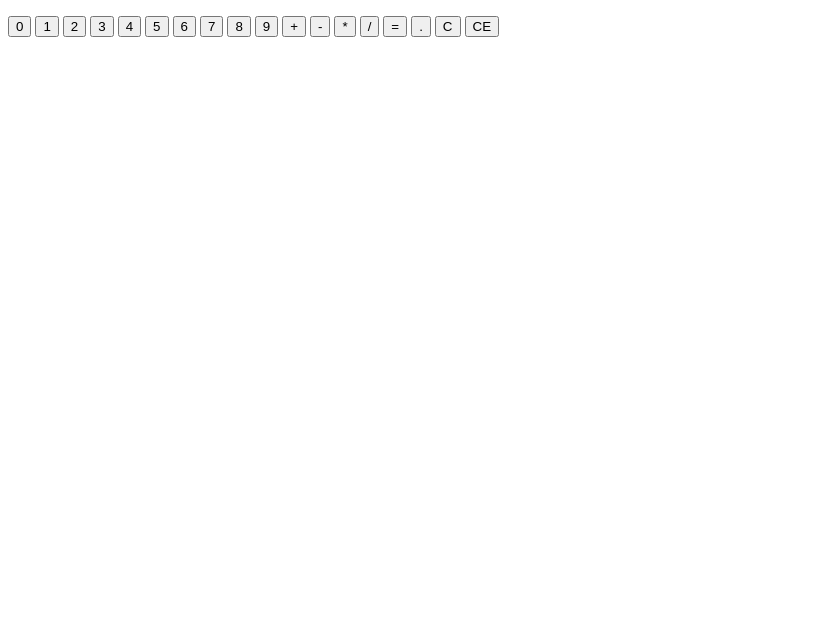
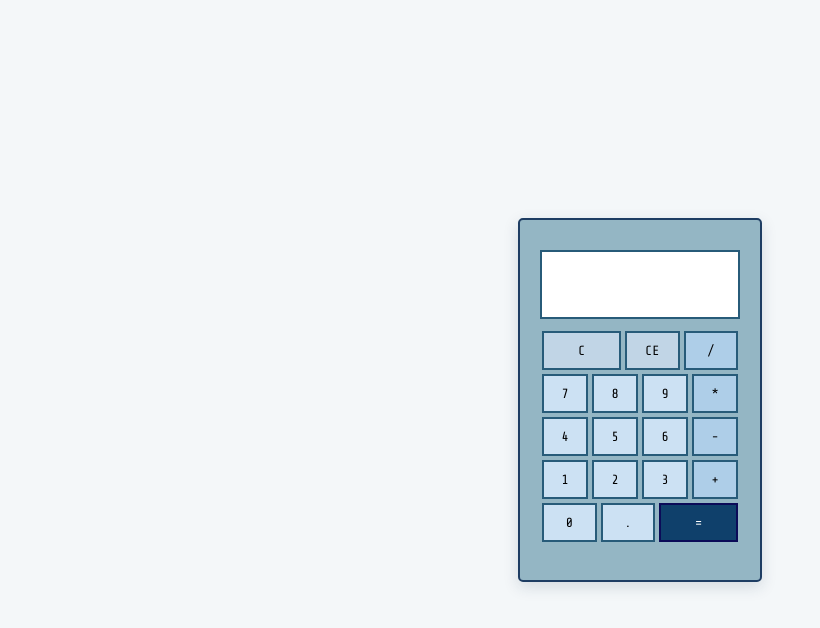
Before and after one commit to Ele-dev1/Calculator, a plain HTML site: page index.html in a window 1280 px wide. Shown: the whole page, without its empty margins (0-820 px from the left). Drawn offline with nearby package versions, Linux system fonts and the light colour scheme.

Commit message:
add style to calculator, change html structure

```diff
--- a/index.html
+++ b/index.html
@@ -3,28 +3,47 @@
 <head>
     <meta charset="UTF-8">
     <meta name="viewport" content="width=device-width, initial-scale=1.0">
+    <link rel="preconnect" href="https://fonts.googleapis.com">
+    <link rel="preconnect" href="https://fonts.gstatic.com" crossorigin>
+    <link href="https://fonts.googleapis.com/css2?family=Orbitron:wght@400..900&family=Share+Tech+Mono&display=swap" rel="stylesheet">
+    <link rel="stylesheet" href="style.css">
     <title>Calculator</title>
 </head>
 <body>
+    <div id="calculator">
+        <div id="displayContainer">
             <p id="display"></p>
-    <button id="zero" class="number">0</button>
+        </div>
+        <div class="line">
+            <button id="clear">C</button>
+            <button id="backspace">CE</button>
+            <button id="division" class="operator">/</button>
+        </div>
+        <div class="line">
+            <button id="seven" class="number">7</button>
+            <button id="eight" class="number">8</button>
+            <button id="nine" class="number">9</button>
+            <button id="multiplication" class="operator">*</button>
+        </div>
+        <div class="line">
+            <button id="four" class="number">4</button>
+            <button id="five" class="number">5</button>
+            <button id="six" class="number">6</button>
+            <button id="subtraction" class="operator">-</button>
+        </div>
+        <div class="line">
             <button id="one" class="number">1</button>
             <button id="two" class="number">2</button>
             <button id="three" class="number">3</button>
-    <button id="four" class="number">4</button>
-    <button id="five" class="number">5</button>
-    <button id="six" class="number">6</button>
-    <button id="seven" class="number">7</button>
-    <button id="eight" class="number">8</button>
-    <button id="nine" class="number">9</button>
             <button id="addition" class="operator">+</button>
-    <button id="subtraction" class="operator">-</button>
-    <button id="multiplication" class="operator">*</button>
-    <button id="division" class="operator">/</button>
-    <button id="equal" class="operator">=</button>
+
+        </div>
+        <div class="line">
+            <button id="zero" class="number">0</button>
             <button id="point">.</button>
-    <button id="clear">C</button>
-    <button id="backspace">CE</button>
+            <button id="equal">=</button>
+        </div>
+    </div>
 
     <script src="script.js" defer></script>
 
--- a/style.css
+++ b/style.css
@@ -0,0 +1,85 @@
+html {
+    padding: 0;
+    margin: 0;
+}
+
+body {
+    margin: 0px;
+    height: 100vh;
+    width: 100vw;
+    display: flex;
+    flex-direction: column;
+    justify-content: center;
+    align-items: center;
+    background-color: #f4f7f9;
+}
+
+#calculator {
+    background-color: rgb(148, 182, 196);
+    padding: 20px;
+    display: flex;
+    flex-direction: column;
+    border: 2px solid rgb(30, 61, 99);
+    border-radius: 5px;
+    height: 320px;
+    width: 200px;
+    box-shadow: 0 5px 15px rgba(28, 51, 78, 0.15)
+}
+
+.line {
+    display: flex;
+}
+
+.operator {
+    background-color: rgb(174, 206, 232);
+}
+
+button {
+    border: 2px solid rgb(39, 91, 121);
+    background-color: rgb(204, 225, 243);
+    padding: 10px 13px;
+    margin: 2px;
+    cursor: pointer;
+    flex: 1;
+}
+
+#equal {
+    flex: 2;
+    background-color: rgb(15, 64, 107);
+    border: 2px solid rgb(11, 11, 88);
+    color: white;
+
+}
+
+#clear {
+    flex: 2;
+}
+
+#clear, #backspace {
+    background-color: rgb(193, 213, 230)
+}
+
+#displayContainer {
+    background-color: white;
+    margin: 10px 0px;
+    padding: 15px;
+    border: 2px solid  rgb(39, 91, 121);
+    display: flex;
+    justify-content: flex-end;
+    align-items: center;
+    overflow: hidden;
+    height: 35px;
+}
+
+#display, button{
+    font-family: 'Share Tech Mono', monospace;
+}
+
+button:hover, #clear:hover, #backspace:hover {
+  background-color: #f9fafb;
+}
+
+#equal:hover {
+  background-color: #f9fafb;
+  color: black;
+}
```
Lines whose indentation alone changed are shown as unchanged.
